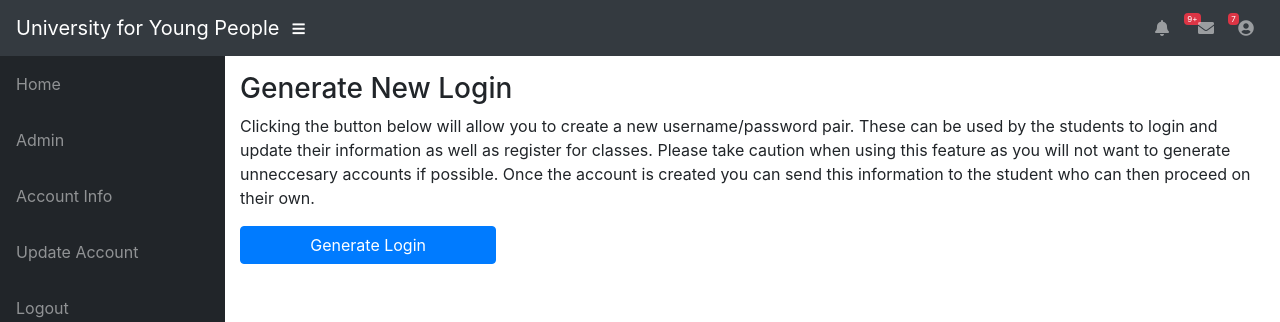
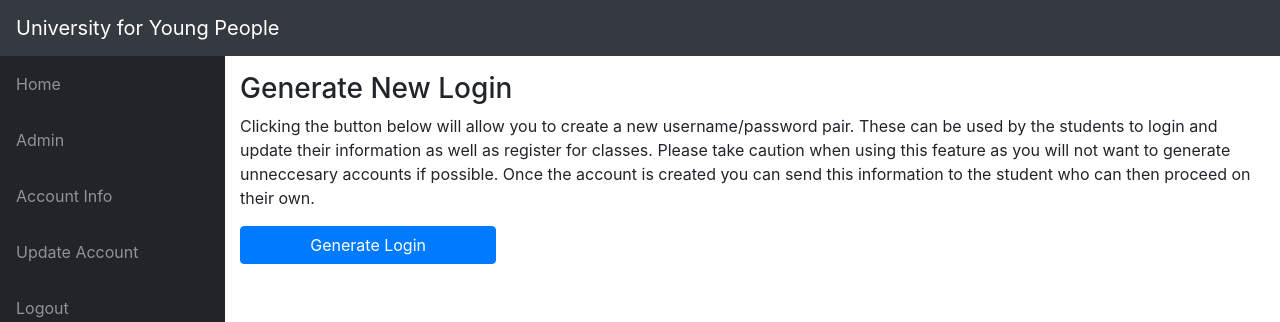
Before and after one commit to walker76-school/uyp-database, a PHP site: page /admin.php in a window 1280 px wide. Shown: the top 322 px of the page. Run offline with PHP 8.4, Linux system fonts and the light colour scheme.

Commit message:
Cleaned up the navbar

```diff
--- a/components/navbar.php
+++ b/components/navbar.php
@@ -1,16 +1,12 @@
 <nav class="navbar navbar-expand navbar-dark bg-dark static-top">
 
-  <a class="navbar-brand mr-1" href="index.html">University for Young People</a>
-
-  <button class="btn btn-link btn-sm text-white order-1 order-sm-0" id="sidebarToggle" href="#">
-    <i class="fas fa-bars"></i>
-  </button>
+  <a class="navbar-brand mr-1" href="index.php">University for Young People</a>
 
   <!-- Padding for left icons -->
   <div class="d-none d-md-inline-block form-inline ml-auto mr-0 mr-md-3 my-2 my-md-0">
   </div>
 
-  <!-- Navbar -->
+  <!-- Navbar
   <ul class="navbar-nav ml-auto ml-md-0">
     <li class="nav-item dropdown no-arrow mx-1">
       <a class="nav-link dropdown-toggle" href="#" id="alertsDropdown" role="button" data-toggle="dropdown" aria-haspopup="true" aria-expanded="false">
@@ -47,6 +43,6 @@
         <a class="dropdown-item" href="#" data-toggle="modal" data-target="#logoutModal">Logout</a>
       </div>
     </li>
-  </ul>
+  </ul>-->
 
 </nav>
```
